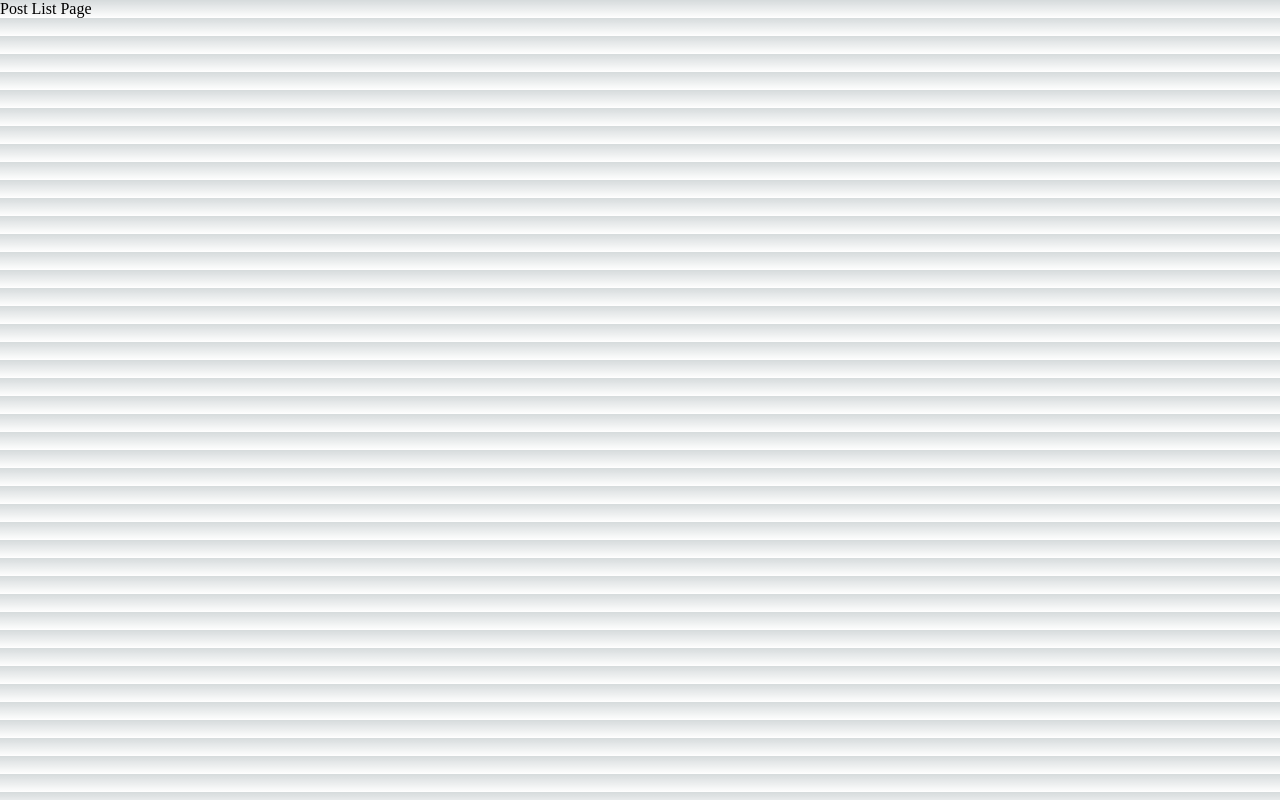
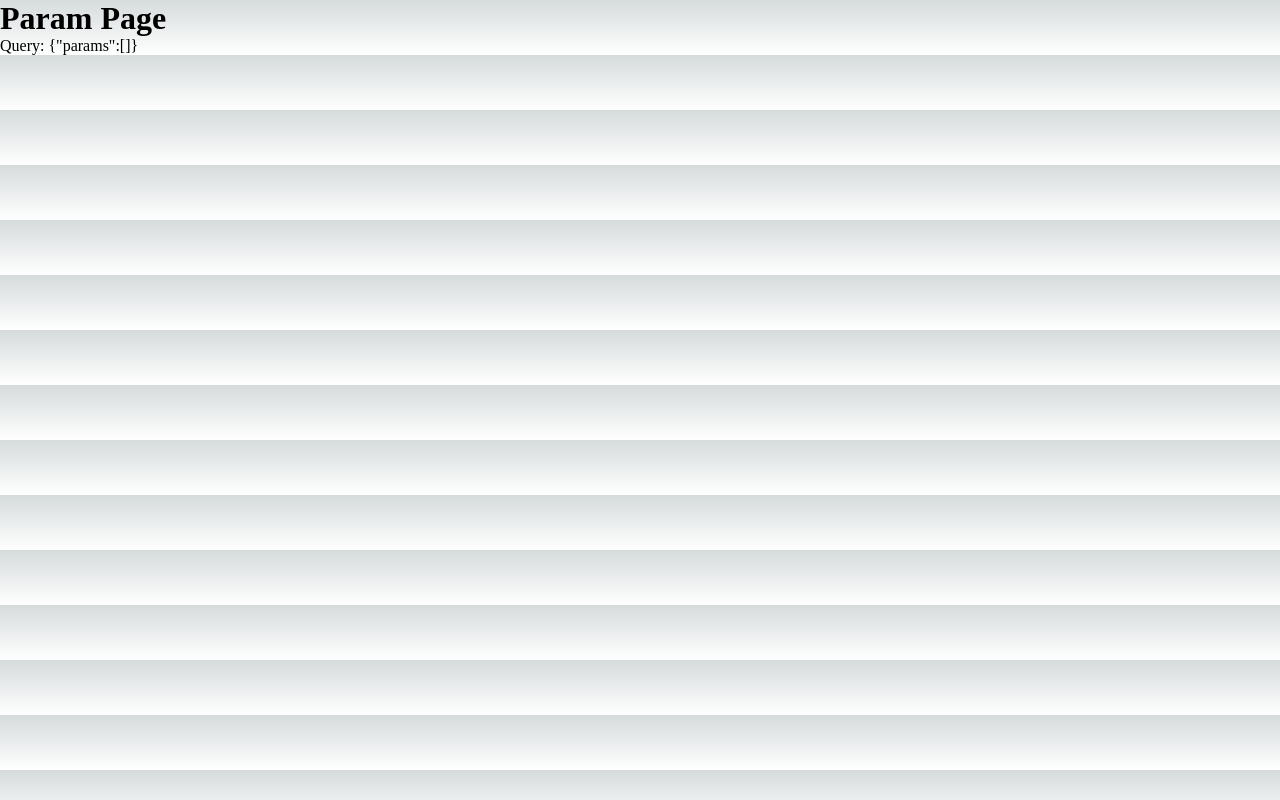
Before and after one commit to nghiemph95/learn-nextjs, a Next.js app: page /posts in a window 1280 px wide. Built offline with nearby package versions, Linux system fonts and the light colour scheme.

Commit message:
Updated: 24-02-2023 21:21:14

```diff
--- /dev/null
+++ b/pages/posts/[...params].tsx
@@ -0,0 +1,17 @@
+import { useRouter } from 'next/router';
+import React from 'react';
+
+export interface ParamPageProps {}
+
+export default function ParamPagePage(props: ParamPageProps) {
+  const router = useRouter();
+
+  /** Localhost: 3000/posts/12345/comment/test -> path parameter: params : ['12345','comment', 'test'] */
+  return (
+    <div>
+      <h1>Param Page</h1>
+
+      <p>Query: {JSON.stringify(router.query)}</p>
+    </div>
+  );
+}
```
